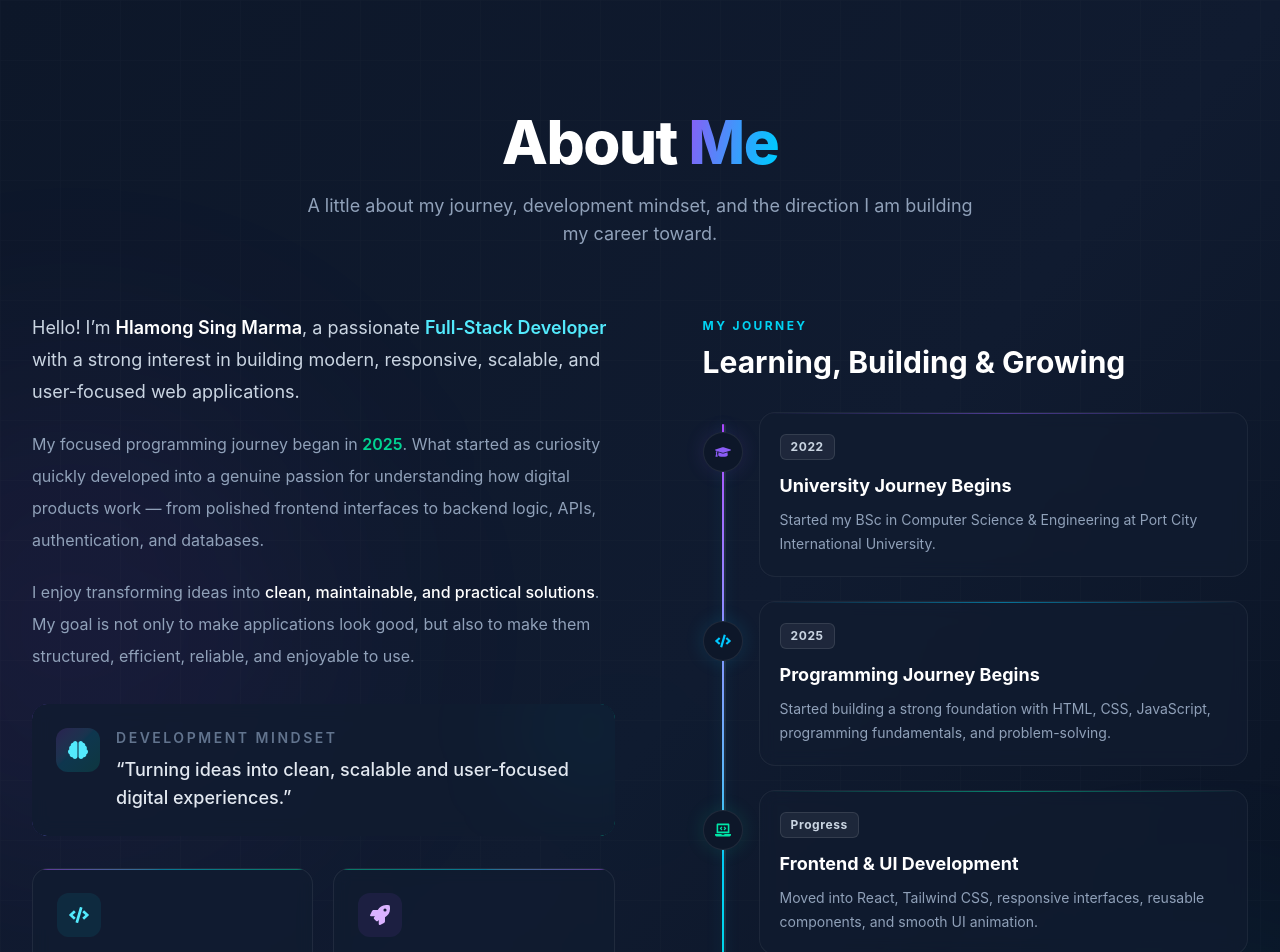
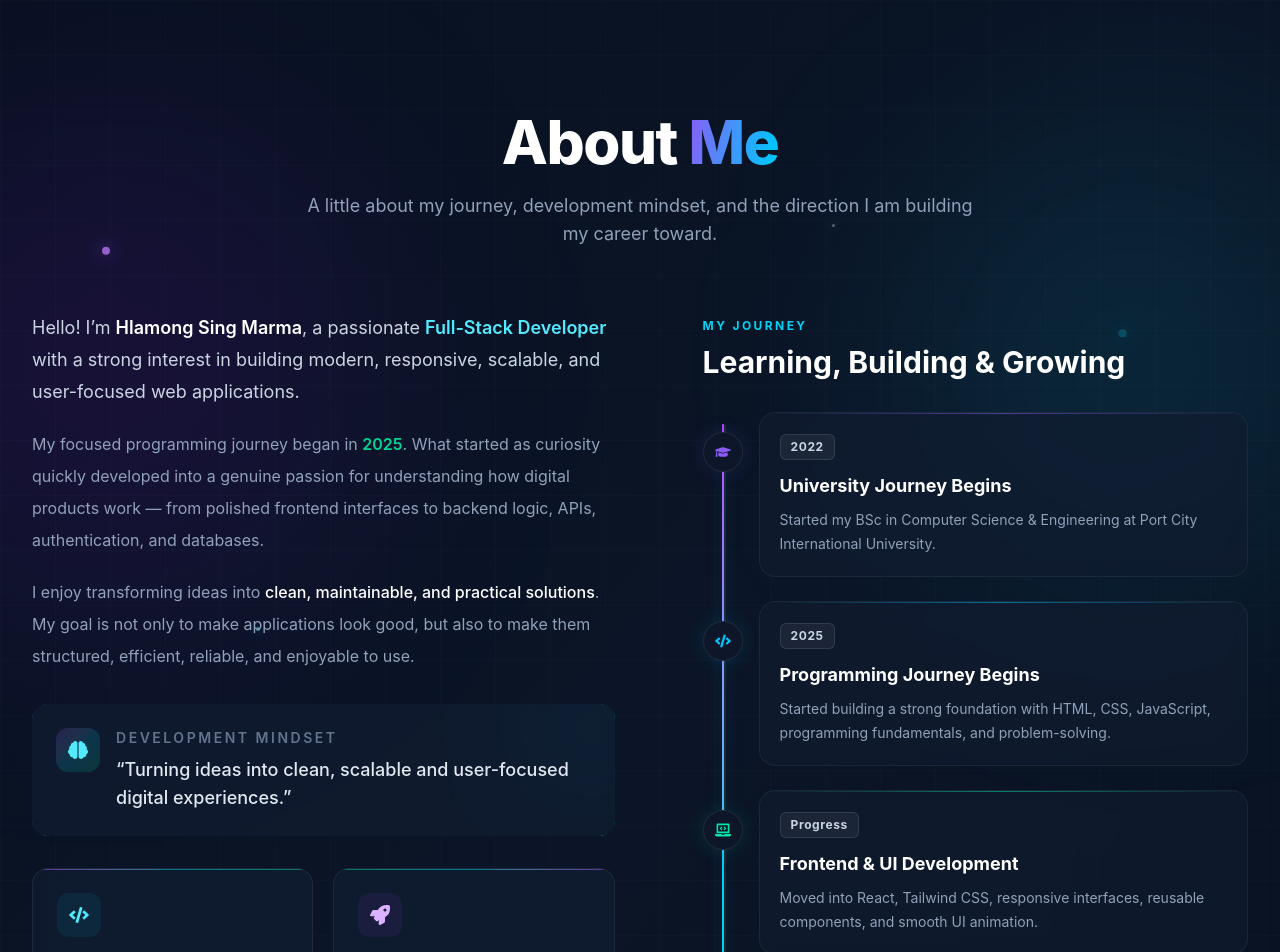
Before and after one commit to Hlamong55/hlamong-portfolio, a React (Vite) app: page / in a window 1280 px wide. Shown: the part 800-1752 px from the top of the page. Built offline with nearby package versions, Linux system fonts and the light colour scheme.

Commit message:
background of about section updated

```diff
--- a/src/Components/About.jsx
+++ b/src/Components/About.jsx
@@ -172,89 +172,197 @@ const About = () => {
     <section
       ref={sectionRef}
       id="about"
-      className=" relative  overflow-hidden bg-[#0D1729] py-24 text-slate-300 sm:py-28"
+      className=" relative overflow-hidden bg-[#081120] py-24 text-slate-300 sm:py-28"
     >
       {/* ===================================================
           BACKGROUND
       =================================================== */}
 
       <div
-        className=" pointer-events-none  absolute inset-0  bg-linear-to-br from-[#0D1729]  via-[#101B30] to-brand-bg"
+        className="pointer-events-none absolute inset-0 bg-linear-to-br from-[#081120] via-[#0b1527] to-[#081120]"
       />
 
       {/* Purple Glow */}
 
       <motion.div
         animate={{
-          x: [0, 50, 0],
-          y: [0, 40, 0],
-          scale: [1, 1.08, 1],
+          x: [0, 70, 20, 0],
+          y: [0, 30, 80, 0],
+          scale: [1, 1.12, 0.95, 1],
         }}
         transition={{
-          duration: 16,
+          duration: 15,
           repeat: Infinity,
           ease: "easeInOut",
         }}
-        className=" pointer-events-none absolute -left-48  top-1/4 h-[430px]  w-[430px]  rounded-full bg-purple-500/[0.07] blur-[120px]"
+        className="pointer-events-none absolute -left-48 top-20 h-[480px] w-[480px] rounded-full bg-purple-600/10 blur-[120px]"
       />
 
       {/* Cyan Glow */}
 
       <motion.div
         animate={{
-          x: [0, -40, 0],
-          y: [0, -50, 0],
-          scale: [1, 0.92, 1],
+          x: [0, -60, 0],
+          y: [0, 80, 20, 0],
+          scale: [1, 0.9, 1.08, 1],
         }}
         transition={{
-          duration: 18,
+          duration: 17,
           repeat: Infinity,
           ease: "easeInOut",
         }}
-        className="
-          pointer-events-none
-          absolute
-          -right-40
-          bottom-20
-          h-[420px]
-          w-[420px]
-          rounded-full
-          bg-cyan-400/[0.07]
-          blur-[125px]
-        "
+        className="pointer-events-none absolute -right-40 top-10 h-[500px] w-[500px] rounded-full bg-cyan-400/10 blur-[130px]"
       />
 
       {/* Green Glow */}
 
       <motion.div
         animate={{
-          opacity: [0.04, 0.09, 0.04],
-          scale: [1, 1.1, 1],
+          x: [0, 80, 30, 0],
+          y: [0, -30, 40, 0],
+          scale: [1, 1.15, 1],
         }}
         transition={{
-          duration: 12,
+          duration: 19,
           repeat: Infinity,
           ease: "easeInOut",
         }}
-        className=" pointer-events-none absolute left-[35%] top-[40%]  h-[350px] w-[350px] rounded-full bg-emerald-400/8 blur-[120px]"
+        className="pointer-events-none absolute bottom-[-220px] left-[35%] h-[430px] w-[430px] rounded-full bg-emerald-400/8 blur-[120px]"
       />
 
       {/* Grid */}
 
       <div
-        className="
-          pointer-events-none
-          absolute
-          inset-0
-          opacity-[0.025]
-        "
+        className="pointer-events-none absolute inset-0 opacity-[0.035]"
         style={{
           backgroundImage: `
-            linear-gradient(rgba(255,255,255,0.5) 1px, transparent 1px),
-            linear-gradient(90deg, rgba(255,255,255,0.5) 1px, transparent 1px)
+            linear-gradient(rgba(255,255,255,0.4) 1px, transparent 1px),
+            linear-gradient(90deg, rgba(255,255,255,0.4) 1px, transparent 1px)
           `,
-          backgroundSize: "60px 60px",
+          backgroundSize: "55px 55px",
         }}
+      />
+
+      {/* Floating Space Dots */}
+
+      <motion.span
+        animate={{
+          y: [0, -25, 0],
+          opacity: [0.3, 0.8, 0.3],
+        }}
+        transition={{
+          duration: 5,
+          repeat: Infinity,
+          ease: "easeInOut",
+        }}
+        className="pointer-events-none absolute left-[8%] top-[18%] h-2 w-2 rounded-full bg-purple-400 shadow-[0_0_18px_#8B5CF6]"
+      />
+
+      <motion.span
+        animate={{
+          y: [0, 30, 0],
+          x: [0, 12, 0],
+          opacity: [0.2, 0.9, 0.2],
+        }}
+        transition={{
+          duration: 6,
+          repeat: Infinity,
+          ease: "easeInOut",
+          delay: 0.5,
+        }}
+        className="pointer-events-none absolute right-[12%] top-[22%] h-2 w-2 rounded-full bg-cyan-400 shadow-[0_0_18px_#00C8FF]"
+      />
+
+      <motion.span
+        animate={{
+          y: [0, -20, 0],
+          x: [0, -12, 0],
+          opacity: [0.2, 0.75, 0.2],
+        }}
+        transition={{
+          duration: 7,
+          repeat: Infinity,
+          ease: "easeInOut",
+          delay: 1,
+        }}
+        className="pointer-events-none absolute bottom-[18%] left-[44%] h-2 w-2 rounded-full bg-emerald-400 shadow-[0_0_18px_#00E6A8]"
+      />
+
+      <motion.span
+        animate={{
+          opacity: [0.15, 0.8, 0.15],
+          scale: [0.7, 1.3, 0.7],
+        }}
+        transition={{
+          duration: 4,
+          repeat: Infinity,
+          ease: "easeInOut",
+        }}
+        className="pointer-events-none absolute left-[20%] top-[42%] h-1 w-1 rounded-full bg-cyan-300 shadow-[0_0_10px_#00C8FF]"
+      />
+
+      <motion.span
+        animate={{
+          y: [0, 18, 0],
+          opacity: [0.2, 0.8, 0.2],
+        }}
+        transition={{
+          duration: 5.5,
+          repeat: Infinity,
+          ease: "easeInOut",
+          delay: 1.2,
+        }}
+        className="pointer-events-none absolute right-[28%] top-[48%] h-1 w-1 rounded-full bg-purple-300 shadow-[0_0_10px_#8B5CF6]"
+      />
+
+      <motion.span
+        animate={{
+          y: [0, -18, 0],
+          x: [0, 7, 0],
+          opacity: [0.2, 0.9, 0.2],
+        }}
+        transition={{
+          duration: 6,
+          repeat: Infinity,
+          ease: "easeInOut",
+          delay: 0.7,
+        }}
+        className="pointer-events-none absolute right-[17%] bottom-[18%] h-1.5 w-1.5 rounded-full bg-emerald-400 shadow-[0_0_12px_#00E6A8]"
+      />
+
+      <motion.span
+        animate={{
+          opacity: [0.1, 0.7, 0.1],
+        }}
+        transition={{
+          duration: 4,
+          repeat: Infinity,
+        }}
+        className="pointer-events-none absolute left-[65%] top-[15%] h-[3px] w-[3px] rounded-full bg-white shadow-[0_0_8px_white]"
+      />
+
+      <motion.span
+        animate={{
+          opacity: [0.15, 0.6, 0.15],
+        }}
+        transition={{
+          duration: 5,
+          repeat: Infinity,
+          delay: 1,
+        }}
+        className="pointer-events-none absolute left-[12%] bottom-[25%] h-[3px] w-[3px] rounded-full bg-white shadow-[0_0_7px_white]"
+      />
+
+      <motion.span
+        animate={{
+          opacity: [0.1, 0.65, 0.1],
+        }}
+        transition={{
+          duration: 3.5,
+          repeat: Infinity,
+          delay: 0.4,
+        }}
+        className="pointer-events-none absolute right-[38%] bottom-[12%] h-[2px] w-[2px] rounded-full bg-white shadow-[0_0_6px_white]"
       />
 
       {/* ===================================================
```
